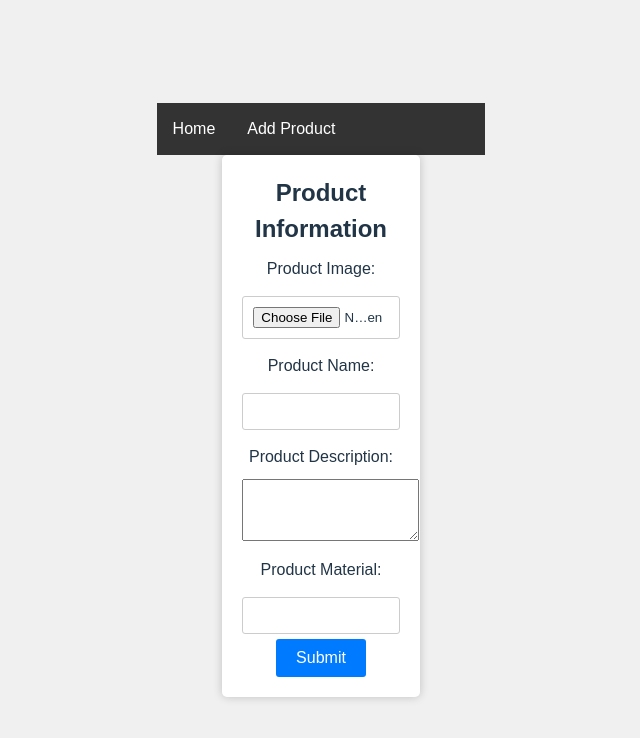
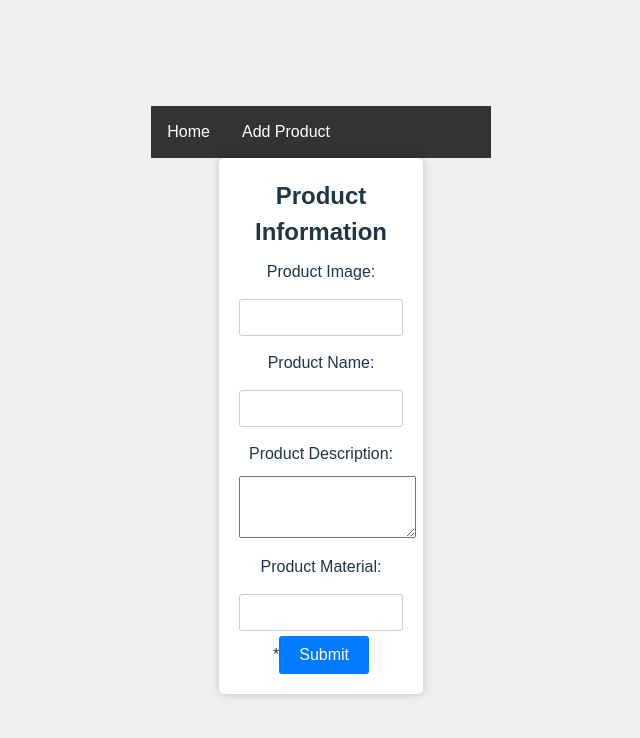
Before and after one commit to bitmonk/PMS, a React (Vite) app: page /addProduct in a window 1280 px wide. Shown: the top 738 px of the page, without its empty margins (319-959 px from the left). Built offline with nearby package versions, Linux system fonts and the light colour scheme.

Commit message:
Product submit api request response

```diff
--- a/src/components/Navbar/Navbar.jsx
+++ b/src/components/Navbar/Navbar.jsx
@@ -1,10 +1,12 @@
+import { Link } from 'react-router-dom'
 import './Navbar.css'
 
 const Navbar = () => {
   return (
     <div className="navbar">
-    <a href="#">Home</a>
-    <a href="/AddProduct">Add Product</a>
+    <Link to="/">Home</Link>
+    {/* <a href="/AddProduct">Add Product</a> */}
+    <Link to="/AddProduct">Add Product</Link>
 
 </div>
 
--- a/src/pages/AddProduct/AddProduct.jsx
+++ b/src/pages/AddProduct/AddProduct.jsx
@@ -1,28 +1,104 @@
+import axios from 'axios'
 import Navbar from '../../components/Navbar/Navbar'
 import './AddProduct.css'
+import { useState } from 'react'
 
 
 const AddProduct = () => {
+  //First Approach
+// const [productImage ,setProductImage] = useState("")
+// const [productName, setProductName] = useState("")
+// const [productDescription, setProductDescription] = useState("")
+// const [productMaterial, setProductMaterial] = useState("")
+
+// const addProduct= async (e)=>{
+//   e.preventDefault()
+//   const response = await axios.post("https://652fbaf06c756603295d8f7f.mockapi.io/products", {
+//     productImage : productImage,
+//     productName : productName,
+//     productDescription : productDescription,
+//     productMaterial : productMaterial
+//   })
+//   console.log(response)
+// }
+
+//Second Approach
+
+// const addProduct = async (e) =>{
+//   e.preventDefault()
+//   const formData = new FormData(e.currentTarget);
+
+//   const data = Object.fromEntries(formData)
+//   console.log(data)
+//   const response = await axios.post("https://652fbaf06c756603295d8f7f.mockapi.io/products", data)
+//   console.log(response)
+// }
+
+//Third Approach..
+
+const [data, setData] = useState({
+
+   productName : "",
+   productDescription : "",
+   productMaterial : "",
+   productImage : ""
+
+})
+
+const handleChange = (e)=>{
+  const {name, value} = e.target
+  setData({
+    ...data,
+    [name] : value
+  })
+
+  console.log(data)
+
+}
+
+const addProduct = async (e) => {
+  e.preventDefault()
+  const response = await axios.post("https://652fbaf06c756603295d8f7f.mockapi.io/products", data)
+
+  console.log(response)
+}
+
+
+
   return (
     <>
     <Navbar />
 
     <div id="product-form">
     <h2>Product Information</h2>
-    <form onSubmit={AddProduct}>
+    <form onSubmit={addProduct}>
+
+
       <label htmlFor="productImage">Product Image:</label>
-      <input type="file" id="productImage" name="productImage" accept="image/*" />
+      <input type="text" id="productImage" name="productImage" onChange={handleChange} />
 
-      <label for="productName">Product Name:</label>
+      <label htmlFor="productName">Product Name:</label>
+      <input type="text" id="productName" name="productName" onChange={handleChange}/>
+
+      <label htmlFor="productDescription">Product Description:</label>
+      <textarea id="productDescription" name="productDescription" rows="4" onChange={handleChange}></textarea>
+
+      <label htmlFor="productMaterial">Product Material:</label>
+      <input type="text" id="productMaterial" name="productMaterial" onChange={handleChange} /> *
+
+      {/* <input type="text" id="productImage" name="productImage"/>
+
+      <label htmlFor="productName">Product Name:</label>
       <input type="text" id="productName" name="productName" />
 
-      <label for="productDescription">Product Description:</label>
+      <label htmlFor="productDescription">Product Description:</label>
       <textarea id="productDescription" name="productDescription" rows="4"></textarea>
 
-      <label for="productMaterial">Product Material:</label>
-      <input type="text" id="productMaterial" name="productMaterial" />
+      <label htmlFor="productMaterial">Product Material:</label>
+      <input type="text" id="productMaterial" name="productMaterial" /> */}
 
       <button type="submit">Submit</button>
+
     </form>
   </div>
     </>
--- a/src/pages/Home/Home.jsx
+++ b/src/pages/Home/Home.jsx
@@ -19,6 +19,7 @@ useEffect(() => {
   return (
     <>
     <Navbar />
+
     <div className="card-container">
     {
       products.map((product)=>{
@@ -32,6 +33,7 @@ useEffect(() => {
     })
     }
     </div>
+
     </>
   )
 }
```
